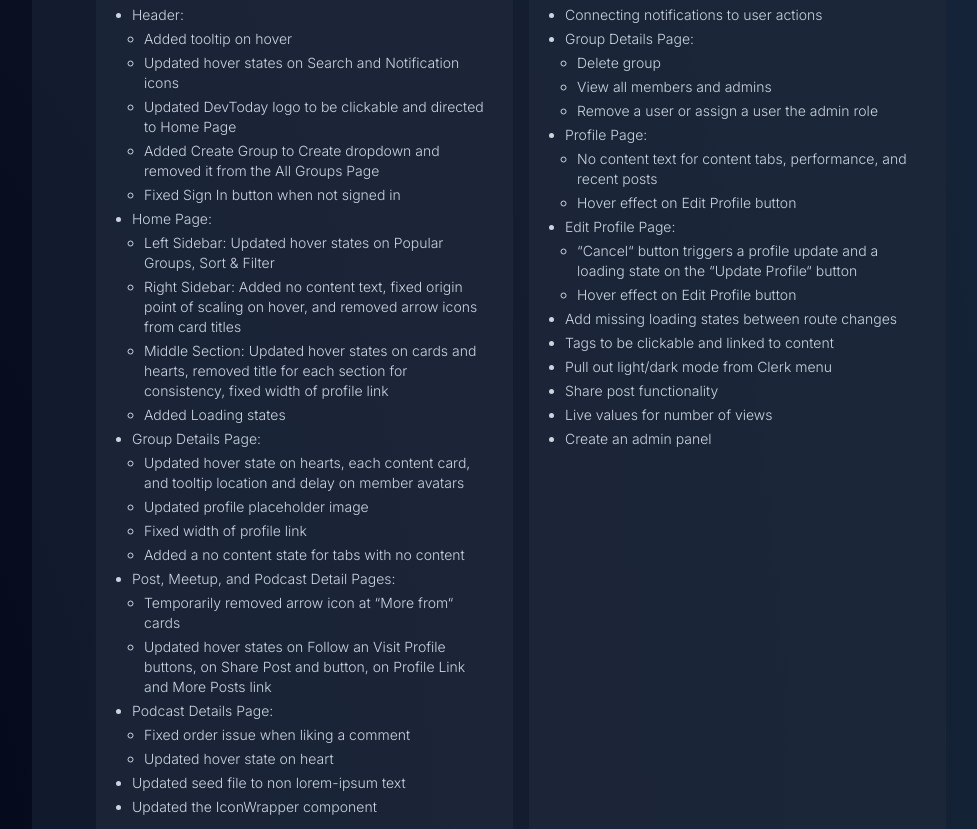
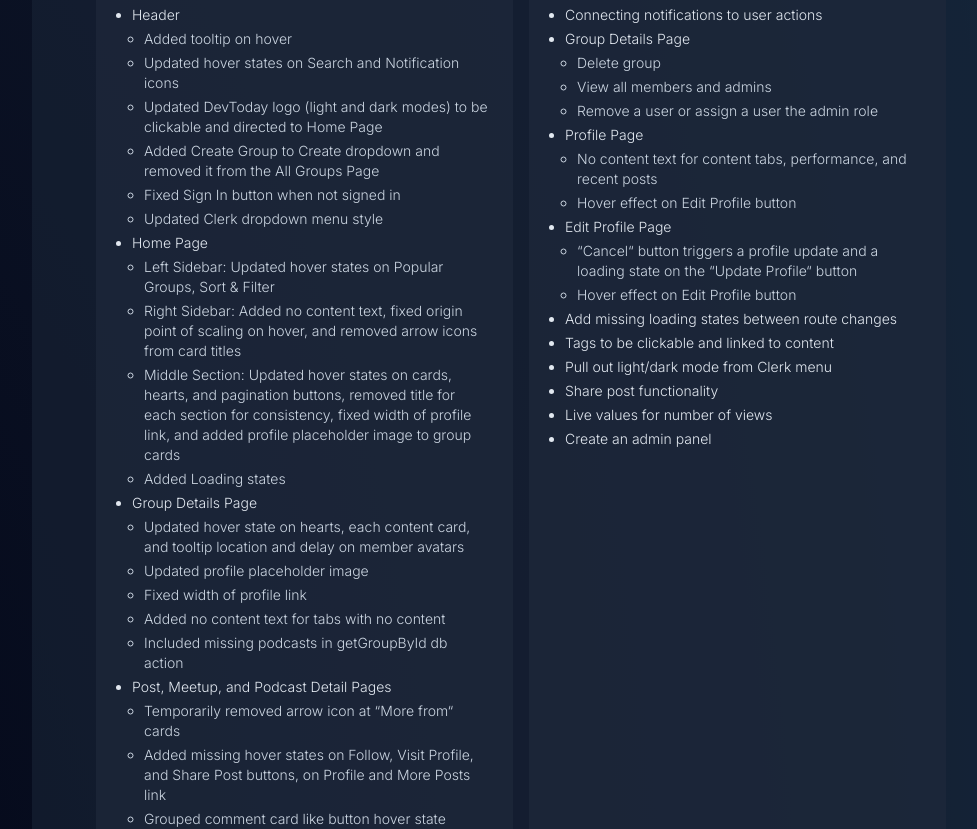
Before and after one commit to DDVVPP/PortfolioV2, a Next.js app: page /projects/dev-today in a window 1280 px wide. Shown: the part 1640-2469 px from the top of the page, without its empty margins (230-1207 px from the left). Built offline with nearby package versions, Linux system fonts and the light colour scheme.

Commit message:
wip: u pdated Updates text in DevToday

```diff
--- a/components/DevTodayUpdates.tsx
+++ b/components/DevTodayUpdates.tsx
@@ -7,21 +7,23 @@ const DevTodayUpdates = () => {
             Updates from v1.0 to v2.0
           </p>
           <ul className="ml-3 flex list-disc flex-col gap-y-1 text-sm font-light text-slate-300 max-sm:text-xs">
-            <li>Header:</li>
+            <li className="text-slate-200">Header</li>
             <ul className="ml-3 flex list-[circle] flex-col gap-y-1">
               <li>Added tooltip on hover</li>
               <li>Updated hover states on Search and Notification icons</li>
               <li>
-                Updated DevToday logo to be clickable and directed to Home Page
+                Updated DevToday logo (light and dark modes) to be clickable and
+                directed to Home Page
               </li>
               <li>
                 Added Create Group to Create dropdown and removed it from the
                 All Groups Page
               </li>
               <li>Fixed Sign In button when not signed in</li>
+              <li>Updated Clerk dropdown menu style</li>
             </ul>
 
-            <li>Home Page:</li>
+            <li className="text-slate-200">Home Page</li>
             <ul className="ml-3 flex list-[circle] flex-col gap-y-1">
               <li>
                 Left Sidebar: Updated hover states on Popular Groups, Sort &
@@ -32,14 +34,15 @@ const DevTodayUpdates = () => {
                 scaling on hover, and removed arrow icons from card titles
               </li>
               <li>
-                Middle Section: Updated hover states on cards and hearts,
-                removed title for each section for consistency, fixed width of
-                profile link
+                Middle Section: Updated hover states on cards, hearts, and
+                pagination buttons, removed title for each section for
+                consistency, fixed width of profile link, and added profile
+                placeholder image to group cards
               </li>
               <li>Added Loading states</li>
             </ul>
 
-            <li>Group Details Page:</li>
+            <li className="text-slate-200">Group Details Page</li>
             <ul className="ml-3 flex list-[circle] flex-col gap-y-1">
               <li>
                 Updated hover state on hearts, each content card, and tooltip
@@ -47,28 +50,39 @@ const DevTodayUpdates = () => {
               </li>
               <li>Updated profile placeholder image</li>
               <li>Fixed width of profile link</li>
-              <li>Added a no content state for tabs with no content</li>
+              <li>Added no content text for tabs with no content</li>
+              <li>Included missing podcasts in getGroupById db action</li>
             </ul>
 
-            <li>Post, Meetup, and Podcast Detail Pages:</li>
+            <li className="text-slate-200">
+              Post, Meetup, and Podcast Detail Pages
+            </li>
             <ul className="ml-3 flex list-[circle] flex-col gap-y-1">
               <li>
                 Temporarily removed arrow icon at &ldquo;More from&ldquo; cards
               </li>
               <li>
-                Updated hover states on Follow an Visit Profile buttons, on
-                Share Post and button, on Profile Link and More Posts link
+                Added missing hover states on Follow, Visit Profile, and Share
+                Post buttons, on Profile and More Posts link
               </li>
+              <li>Grouped comment card like button hover state</li>
+              <li>Added unfollow and follow revalidate tags to db actions</li>
+              <li>Podcast Details: Fixed order issue when liking a comment</li>
+              <li>Podcast Details: Updated hover state on heart</li>
             </ul>
 
-            <li>Podcast Details Page:</li>
-            <ul className="ml-3 flex list-[circle] flex-col gap-y-1">
-              <li>Fixed order issue when liking a comment</li>
-              <li>Updated hover state on heart</li>
-            </ul>
+            <li className="text-slate-200">
+              Updated seed file to non lorem-ipsum text
+            </li>
+            <li className="text-slate-200">
+              Removed fill prop from the IconWrapper component and updated all
+              components using the IconWrapper
+            </li>
 
-            <li>Updated seed file to non lorem-ipsum text</li>
-            <li>Updated the IconWrapper component</li>
+            <li className="text-slate-200">
+              Added default &ldquo;dark&ldquo; theme to ThemeProvider to update
+              3rd party library style overrides on page load
+            </li>
           </ul>
         </div>
 
@@ -77,21 +91,23 @@ const DevTodayUpdates = () => {
             Future Updates to v2.0
           </p>
           <ul className="ml-3 flex list-disc flex-col gap-y-1 text-sm font-light text-slate-300 max-sm:text-xs">
-            <li>Connecting notifications to user actions</li>
-            <li>Group Details Page:</li>
+            <li className="text-slate-200">
+              Connecting notifications to user actions
+            </li>
+            <li className="text-slate-200">Group Details Page</li>
             <ul className="ml-3 flex list-[circle] flex-col gap-y-1">
               <li>Delete group</li>
               <li>View all members and admins</li>
               <li>Remove a user or assign a user the admin role</li>
             </ul>
-            <li>Profile Page:</li>
+            <li className="text-slate-200">Profile Page</li>
             <ul className="ml-3 flex list-[circle] flex-col gap-y-1">
               <li>
                 No content text for content tabs, performance, and recent posts
               </li>
               <li>Hover effect on Edit Profile button</li>
             </ul>
-            <li>Edit Profile Page:</li>
+            <li className="text-slate-200">Edit Profile Page</li>
             <ul className="ml-3 flex list-[circle] flex-col gap-y-1">
               <li>
                 &ldquo;Cancel&ldquo; button triggers a profile update and a
@@ -99,12 +115,18 @@ const DevTodayUpdates = () => {
               </li>
               <li>Hover effect on Edit Profile button</li>
             </ul>
-            <li>Add missing loading states between route changes</li>
-            <li>Tags to be clickable and linked to content</li>
-            <li>Pull out light/dark mode from Clerk menu</li>
-            <li>Share post functionality</li>
-            <li>Live values for number of views</li>
-            <li>Create an admin panel</li>
+            <li className="text-slate-200">
+              Add missing loading states between route changes
+            </li>
+            <li className="text-slate-200">
+              Tags to be clickable and linked to content
+            </li>
+            <li className="text-slate-200">
+              Pull out light/dark mode from Clerk menu
+            </li>
+            <li className="text-slate-200">Share post functionality</li>
+            <li className="text-slate-200">Live values for number of views</li>
+            <li className="text-slate-200">Create an admin panel</li>
           </ul>
         </div>
       </section>
```
